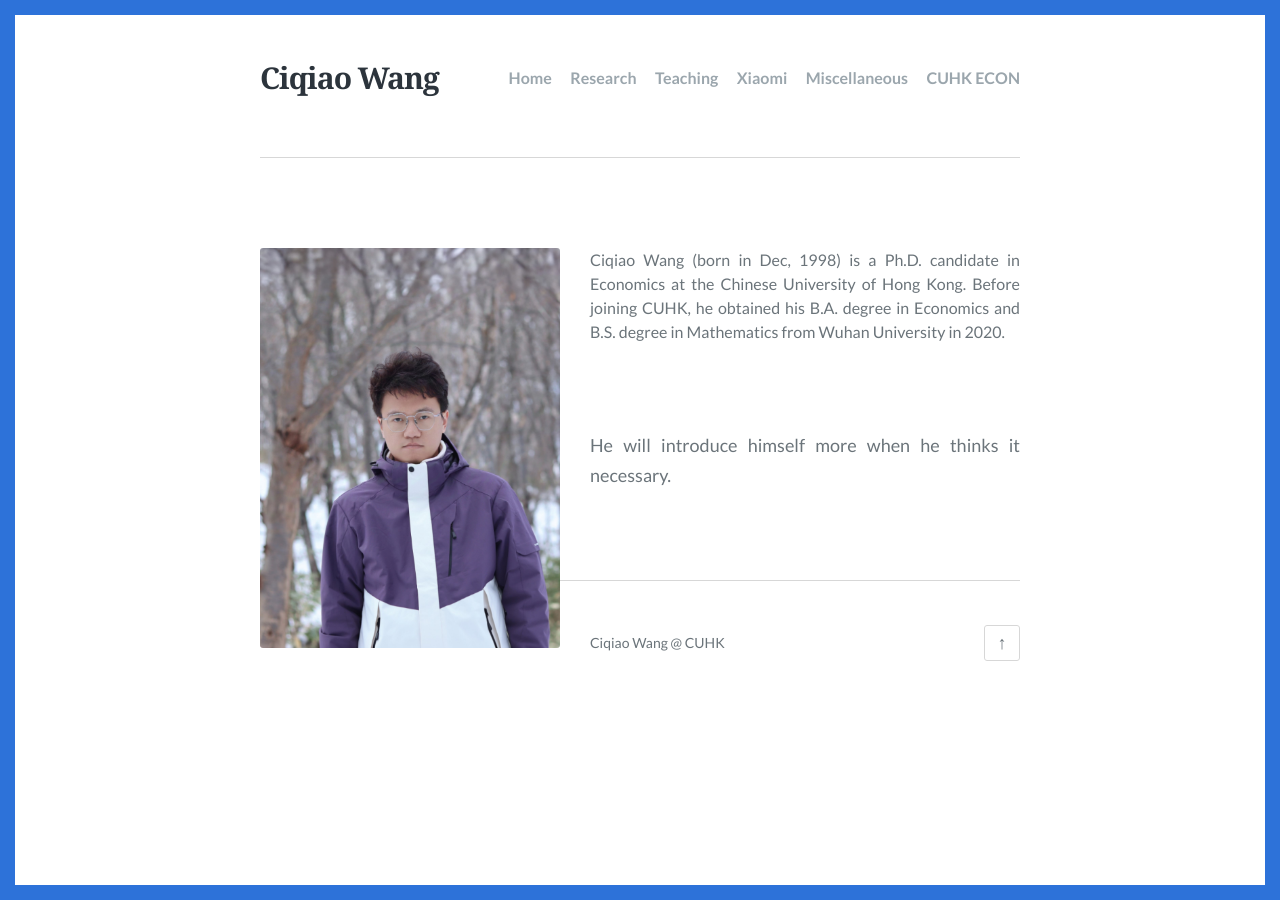
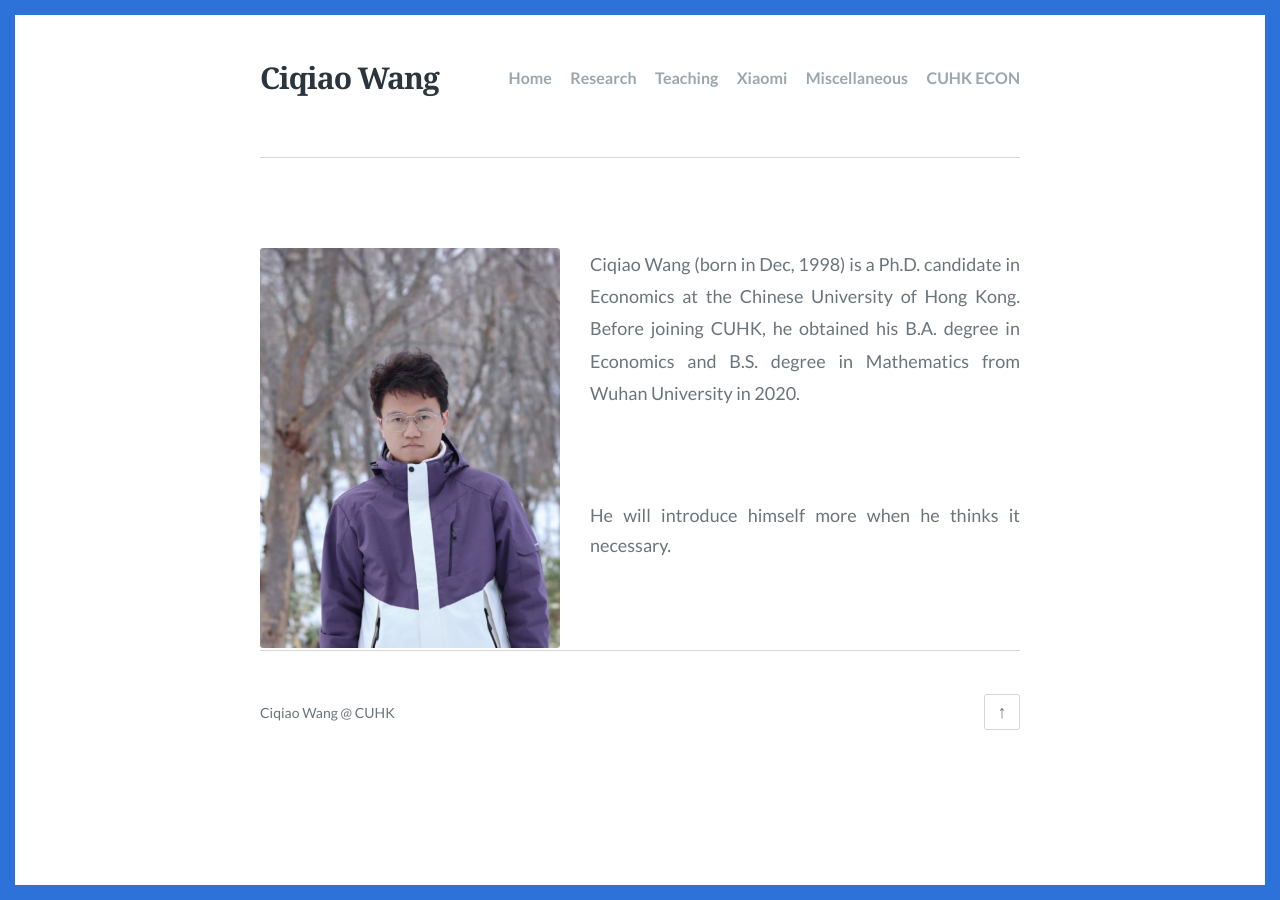
Before and after one commit to ciqiaowang/ciqiaowang.github.io, a Jekyll site: the page built from index.html, in a window 1280 px wide. Built offline with Jekyll 4.4.1, drawn with Linux system fonts in a browser that asks for light colours; the list of posts is cut into pages by our own code.

Commit message:
Update index.html

```diff
--- a/index.html
+++ b/index.html
@@ -21,8 +21,8 @@ feature_image:
             }
             .bigBox_txt_right{
                 /* 定义第三盒子 */
-                font-size: 16px; /* 设置字体大小 */
-                line-height: 1.5; /* 设置行距 */
+                font-size: 18px; /* 设置字体大小 */
+                line-height: 1.8; /* 设置行距 */
             }
             img{ width: 300px; /* 标签样式 让图片宽度450px, *
                 / height: auto; /* 高度自动 随它去吧 */
```
